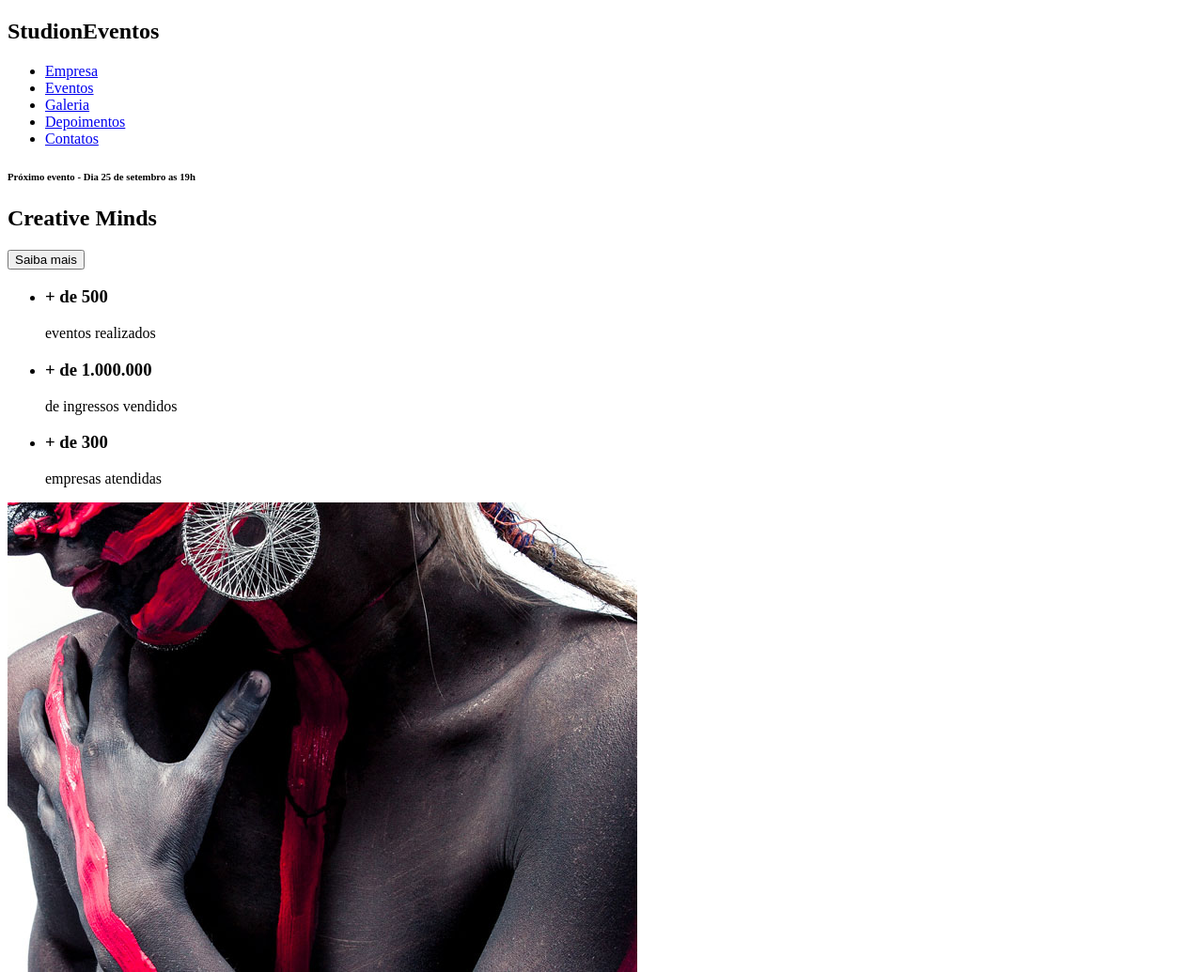
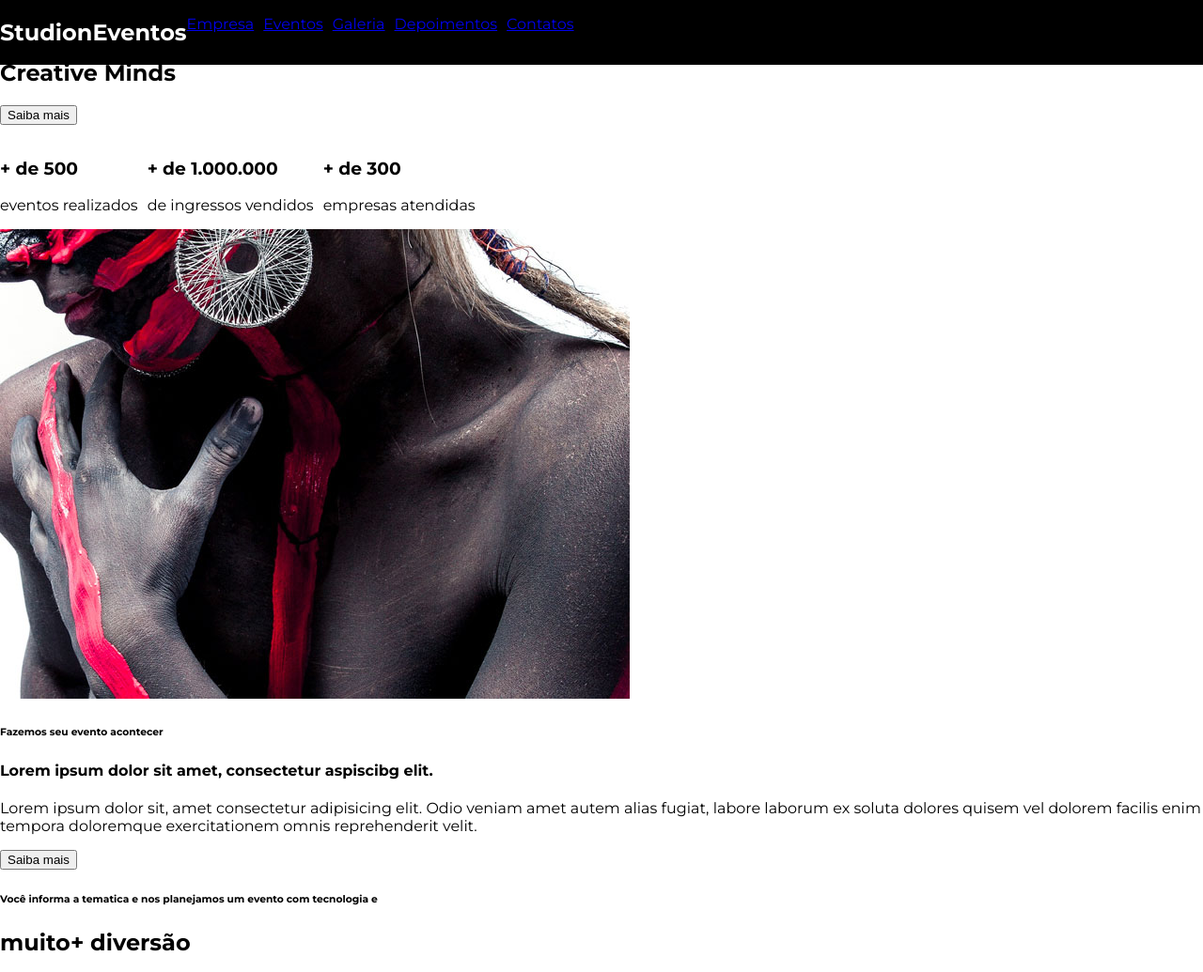
Before and after one commit to Leiva-Jonathan/studion, a website: page src/index.html in a window 1280 px wide. Shown: the top 1035 px of the page at 94% size. Drawn offline with Linux system fonts and the light colour scheme.

Commit message:
Primeira atualização do css

```diff
--- a/src/index.html
+++ b/src/index.html
@@ -5,10 +5,11 @@
     <meta charset="UTF-8">
     <meta name="viewport" content="width=device-width, initial-scale=1.0">
     <title>Studion</title>
+    <link rel="stylesheet" href="style.css">
 </head>
 
     <body>
-        <nav>
+        <nav class="navebar">
         <h1>Studi<span>on</span><span>Eventos</span></h1>
 
         <ul>
--- /dev/null
+++ b/src/style.css
@@ -0,0 +1,37 @@
+@import url('https://fonts.googleapis.com/css2?family=Montserrat:wght@400;700&display=swap');
+
+* {
+    box-sizing: border-box;
+}
+
+:root {
+    font-family: 'Montserrat', sans-serif;
+    font-size: 16px;
+}
+
+body {
+    margin: 0%;
+}
+
+ul {
+    display: flex;
+    list-style: none;
+    padding-left: 0;
+}
+
+li {
+    margin-right: 0.625rem;
+}
+
+
+.navebar {
+    position: fixed;
+    display: grid;
+    grid-template-columns: 1fr 9fr;
+    top: 0;
+    left: 0;
+
+    width: 100%;
+    background-color: #000;
+    color: #fff;
+}
```
